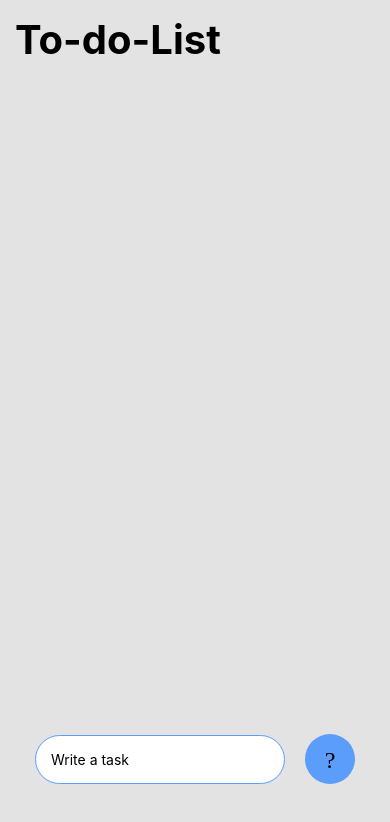
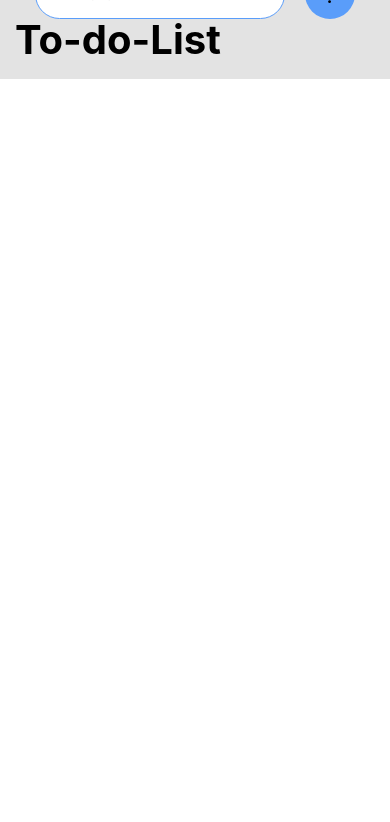
Before and after one commit to Deificz/Mobile-To-Do-List, a React Native app: screen / in a window 390 px wide. Shown: the top 822 px of the page. Built offline with nearby package versions, Linux system fonts and the light colour scheme.

Commit message:
Added Safe Area View

```diff
--- a/src/pages/Home.tsx
+++ b/src/pages/Home.tsx
@@ -14,6 +14,8 @@ import { Icon } from "@rneui/themed";
 import { RootState } from "../app/store";
 import { useSelector, useDispatch } from "react-redux";
 import { addToDo} from "../redux states/to-dos";
+import { SafeAreaView } from "react-native-safe-area-context";
+
 type Props = {};
 
 const Home = (props: Props) => {
@@ -30,6 +32,7 @@ const Home = (props: Props) => {
 
   };
   return (
+  <SafeAreaView>
     <View style={styles.container}>
       <Text style={styles.title}>To-do-List</Text>
       {tasks.map(task => <Task id={task.id} name={task.name} isDone={task.isDone}/>)}
@@ -55,6 +58,7 @@ const Home = (props: Props) => {
         </TouchableOpacity>
       </KeyboardAvoidingView>
     </View>
+  </SafeAreaView>
   );
 };
 
```
